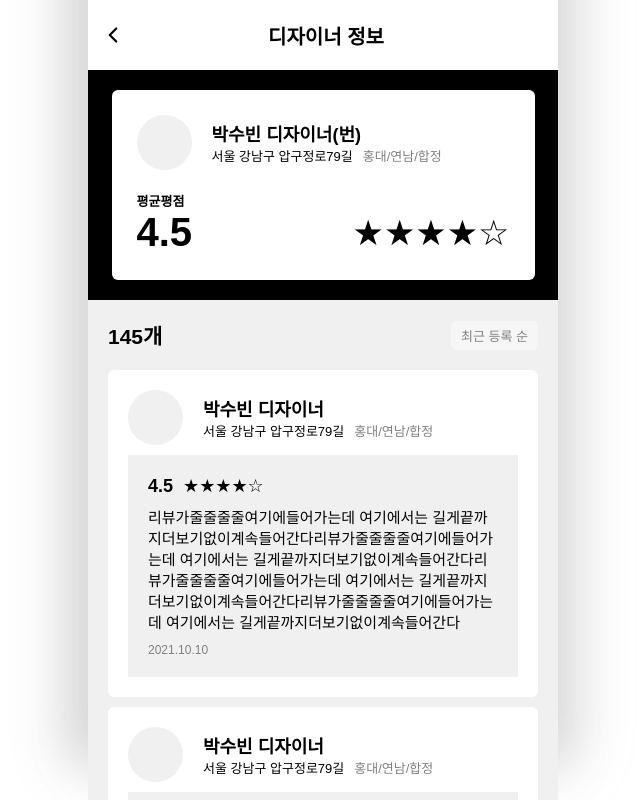
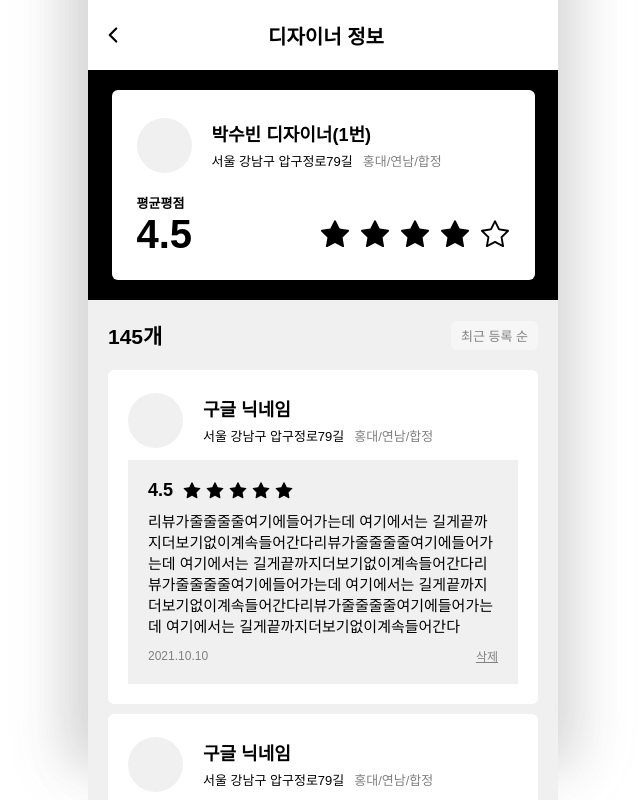
Before and after one commit to 2025-BLAYBUS-TEAM-hairGGmalza/hairGGmalza-client, a Next.js app: page /designer/1/review in a window 1280 px wide. Shown: the whole page, without its empty margins (317-957 px from the left). Built offline with nearby package versions, Linux system fonts and the light colour scheme; a web font is replaced by a local one.

Commit message:
FEAT: 리뷰 페이지-별 아이콘으로 변경, 삭제 버튼 추가 등

```diff
--- a/src/app/designer/[id]/review/page.tsx
+++ b/src/app/designer/[id]/review/page.tsx
@@ -1,19 +1,27 @@
 'use client';
 
 import Header from '@/components/common/Header/Header';
-import { useSearchParams } from 'next/navigation'
-import React from 'react'
+import { useParams, useSearchParams } from 'next/navigation'
+import React, { useEffect } from 'react'
 import styled from 'styled-components';
+import { GoStarFill } from "react-icons/go";
+import { GoStar } from "react-icons/go";
 
 const Reviewpage = () => {
-   const searchParams = useSearchParams();
-   const id = searchParams.get('id'); //쿼리에서 id 가져오기
+   // const searchParams = useSearchParams();
+   // const id = searchParams.get('id'); //쿼리에서 id 가져오기
+
+   const id = useParams().id; //파라미터에서 id 가져오기
+
+   useEffect(() => {
+      console.log(id);
+   }, [id])
 
    //리뷰카드 임시 더미데이터
    const reviewData = [
       {
          id: 1,
-         name: '박수빈 디자이너',
+         name: '구글 닉네임',
          address: '서울 강남구 압구정로79길',
          category: '홍대/연남/합정',
          score: 4.5,
@@ -22,7 +30,7 @@ const Reviewpage = () => {
       },
       {
          id: 2,
-         name: '박수빈 디자이너',
+         name: '구글 닉네임',
          address: '서울 강남구 압구정로79길',
          category: '홍대/연남/합정',
          score: 4.5,
@@ -31,7 +39,7 @@ const Reviewpage = () => {
       },
       {
          id: 3,
-         name: '박수빈 디자이너',
+         name: '구글 닉네임',
          address: '서울 강남구 압구정로79길',
          category: '홍대/연남/합정',
          score: 4.5,
@@ -60,7 +68,13 @@ const Reviewpage = () => {
                   <ScoreTitle>평균평점</ScoreTitle>
                   <ScoreContainer>
                      <ScoreNumber>4.5</ScoreNumber>
-                     <ScoreStar>★★★★☆</ScoreStar>
+                     <ScoreStars>
+                        <GoStarFill/>
+                        <GoStarFill/>
+                        <GoStarFill/>
+                        <GoStarFill/>
+                        <GoStar/>
+                     </ScoreStars>
                   </ScoreContainer>
                </BottomProfile>
             </ProfileContainer>
@@ -87,11 +101,20 @@ const Reviewpage = () => {
                      <RealReviewContainer>
                         <ReviewScore>
                            <ReviewScoreNumber>{review.score}</ReviewScoreNumber>
-                           <ReviewScoreStar>★★★★☆</ReviewScoreStar>
+                           <ReviewScoreStars>
+                              <GoStarFill/>
+                              <GoStarFill/>
+                              <GoStarFill/>
+                              <GoStarFill/>
+                              <GoStarFill/>
+                           </ReviewScoreStars>
                         </ReviewScore>
                         <ReviewContent>
                            <ReviewText>{review.review}</ReviewText>
-                           <ReviewDate>{review.date}</ReviewDate>
+                           <ReviewDateAndDelete>
+                              <span>{review.date}</span>
+                              <DeleteButton>삭제</DeleteButton>
+                           </ReviewDateAndDelete>
                         </ReviewContent>
                      </RealReviewContainer>
                   </ReviewCard>
@@ -167,6 +190,7 @@ const NameAndAddress = styled.div`
    margin-left: 20px;
    padding: 5px 0;
    box-sizing: border-box;
+   gap: 5px;
 `
 
 const Name = styled.div`
@@ -209,8 +233,13 @@ const ScoreNumber = styled.div`
    color: #000000;
 `
 
-const ScoreStar = styled.div`
-   font-size: 35px;
+const ScoreStars = styled.div`
+   display: flex;
+   flex-direction: row;
+   align-items: center;
+   gap: 10px;
+
+   font-size: 30px;
    color: #000000;
 `
 
@@ -295,12 +324,20 @@ const ReviewScore = styled.div`
 `
 
 const ReviewScoreNumber = styled.div`
+   display: flex;
+   align-items: center;
+   justify-content: center;
    font-size: 18px;
    font-weight: bold;
 `
 
-const ReviewScoreStar = styled.div`
+const ReviewScoreStars = styled.div`
    font-size: 18px;
+   display: flex;
+   flex-direction: row;
+   align-items: center;
+   justify-content: flex-start;
+   gap: 5px;
 `
 
 const ReviewContent = styled.div`
@@ -318,7 +355,20 @@ const ReviewText = styled.div`
    line-height: 1.4;
 `
 
-const ReviewDate = styled.div`
+const ReviewDateAndDelete = styled.div`
+   width: 100%;
+   display: flex;
+   flex-direction: row;
+   align-items: center;
+   justify-content: space-between;
    font-size: 12px;
    color: #808080;
 `
+
+const DeleteButton = styled.div`
+   font-size: 12px;
+   color: #808080;
+   cursor: pointer;
+   //밑줄
+   text-decoration: underline;
+`
--- a/src/app/signup/page.tsx
+++ b/src/app/signup/page.tsx
@@ -274,6 +274,7 @@ const AgreeAll = styled.div`
    justify-content: flex-start;
    gap: 10px;
    font-size: 18px;
+   color: #535353;
 
    input {
       width: 20px;
@@ -302,6 +303,7 @@ const Term = styled.div`
    align-items: center;
    justify-content: flex-start;
    gap: 10px;
+   color: #535353;
 
    input {
       width: 15px;
```
Also changed, not shown: src/apis/apiTest.ts (added, +8 -0 lines), src/app/test/page.tsx (added, +16 -0 lines).
